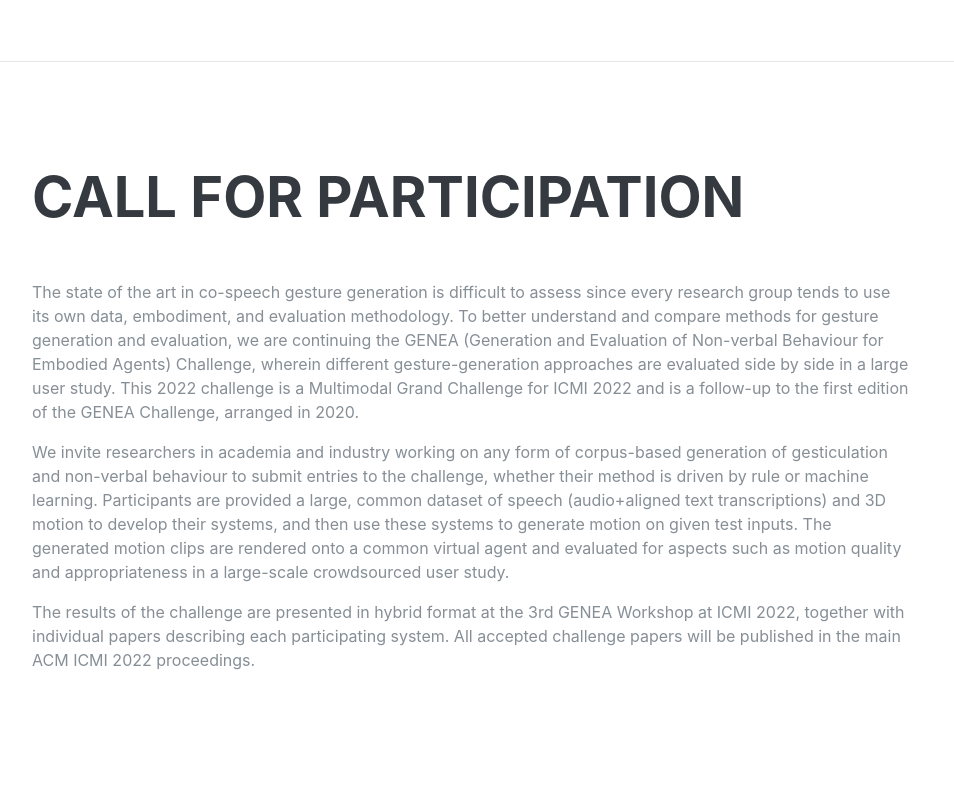
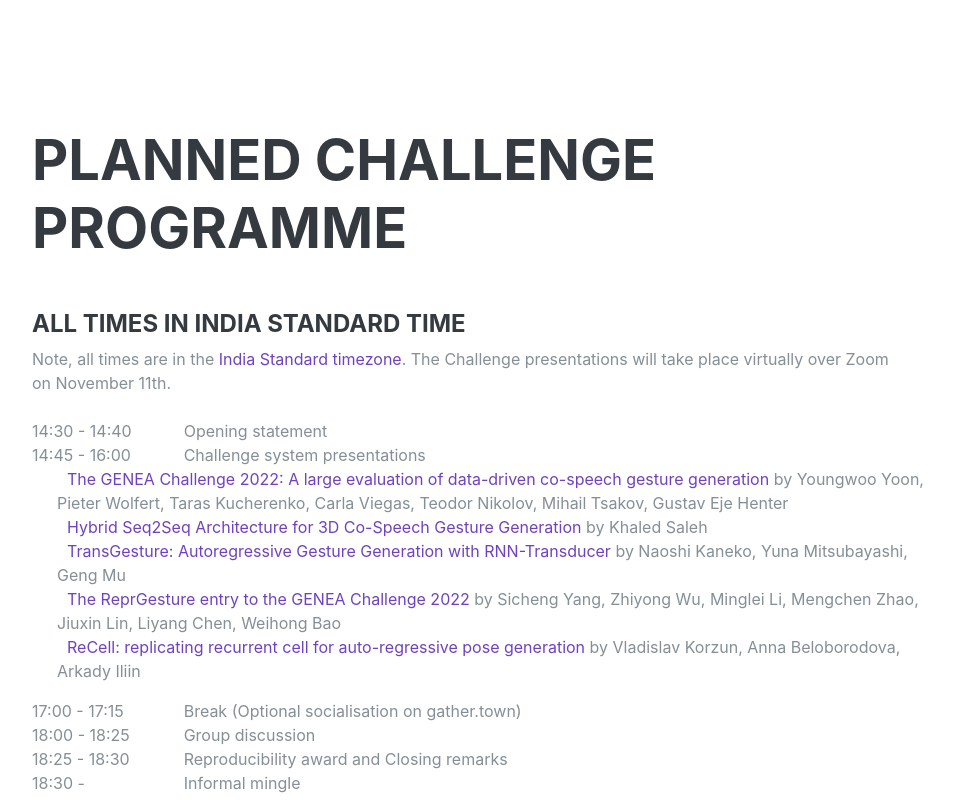
Before and after one commit to genea-workshop/2022, a website: page challenge/index.html in a window 1280 px wide. Shown: the part 1660-2460 px from the top of the page, without its empty margins (320-1274 px from the left). Drawn offline with Linux system fonts and the light colour scheme; a web font is replaced by a local one.

Commit message:
Add Challenge program part 1

```diff
--- a/challenge/index.html
+++ b/challenge/index.html
@@ -44,6 +44,11 @@
           <a class="nav-link js-scroll-trigger" href="#important-dates">Important dates</a>
         </li>
 
+    <li class="nav-item">
+      <a class="nav-link js-scroll-trigger" href="#workshop-programme">Workshop programme</a>
+    </li>
+
+
         <li class="nav-item">
           <a class="nav-link js-scroll-trigger" href="#call-for-participation">Call for participation</a>
         </li>
@@ -64,9 +69,6 @@
         </li>
 
         <!--
-        <li class="nav-item">
-          <a class="nav-link js-scroll-trigger" href="#workshop-programme">Workshop programme</a>
-        </li>
 
         <li class="nav-item">
           <a class="nav-link js-scroll-trigger" href="#reproducibility-award">Reproducibility Award</a>
@@ -175,6 +177,47 @@
 
     </section>
 
+
+    <section class="iva-section p-3 p-lg-5 d-flex align-items-center" id="workshop-programme">
+      <div class="w-100">
+        <h2 class="mb-5">Planned Challenge programme</h2>
+        <h4>All times in India Standard Time</h4>
+        <div>Note, all times are in the <a href="https://everytimezone.com/s/97f68314" target="_blank">India Standard timezone</a>. The Challenge presentations will take place virtually over Zoom on November 11th. <br><br></div>
+        <div class="row">
+            <div class="col">14:30&nbsp;-&nbsp;14:40</div>
+            <div class="col-10">Opening statement</div>
+        </div>
+        <div class="row">
+            <div class="col">14:45&nbsp;-&nbsp;16:00</div>
+            <div class="col-10">Challenge system presentations</div>
+        </div>
+        <div class="row">
+          <ul style="list-style: none">
+            <li><span style="margin-right: 10px;"> </span> <a href="https://arxiv.org/abs/2208.10441v1" target="_blank">The GENEA Challenge 2022: A large evaluation of data-driven co-speech gesture generation </a> by Youngwoo Yoon, Pieter Wolfert, Taras Kucherenko, Carla Viegas, Teodor Nikolov, Mihail Tsakov, Gustav Eje Henter</li>
+            <li><span style="margin-right: 10px;"> </span> <a href="https://openreview.net/forum?id=-2HZD-e6pX7W" target="_blank">Hybrid Seq2Seq Architecture for 3D Co-Speech Gesture Generation</a> by Khaled Saleh</li>
+            <li><span style="margin-right: 10px;"> </span> <a href="https://openreview.net/forum?id=AYMDEx97qPN" target="_blank">TransGesture: Autoregressive Gesture Generation with RNN-Transducer</a> by Naoshi Kaneko, Yuna Mitsubayashi, Geng Mu</li>
+            <li><span style="margin-right: 10px;"> </span> <a href="https://openreview.net/forum?id=atWaELmguNj7" target="_blank"> The ReprGesture entry to the GENEA Challenge 2022</a> by Sicheng Yang, Zhiyong Wu, Minglei Li, Mengchen Zhao, Jiuxin Lin, Liyang Chen, Weihong Bao</li>
+            <li><span style="margin-right: 10px;"> </span> <a href="https://openreview.net/forum?id=uX86IlhiHNx" target="_blank"> ReCell: replicating recurrent cell for auto-regressive pose generation</a> by Vladislav Korzun, Anna Beloborodova, Arkady Iliin</li>
+          </ul>
+        </div>
+        <div class="row">
+          <div class="col">17:00&nbsp;-&nbsp;17:15</div>
+          <div class="col-10">Break (Optional socialisation on gather.town)</div>
+        </div>
+        <div class="row">
+          <div class="col">18:00&nbsp;-&nbsp;18:25</div>
+          <div class="col-10">Group discussion</div>
+        </div>
+        <div class="row">
+          <div class="col">18:25&nbsp;-&nbsp;18:30</div>
+          <div class="col-10">Reproducibility award and Closing remarks</div>
+        </div>
+        <div class="row">
+          <div class="col">18:30&nbsp;-&nbsp;</div>
+          <div class="col-10">Informal mingle</div>
+        </div>
+      </div>
+    </section>
 
 
     <hr class="m-0">
```
